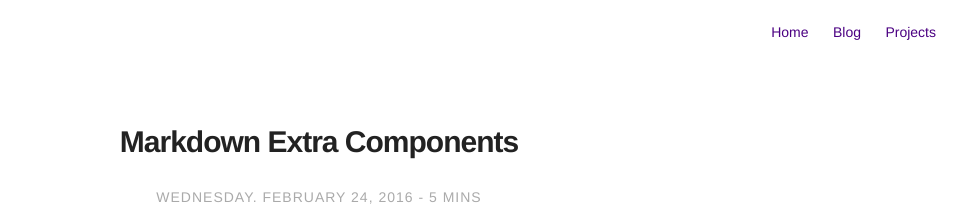
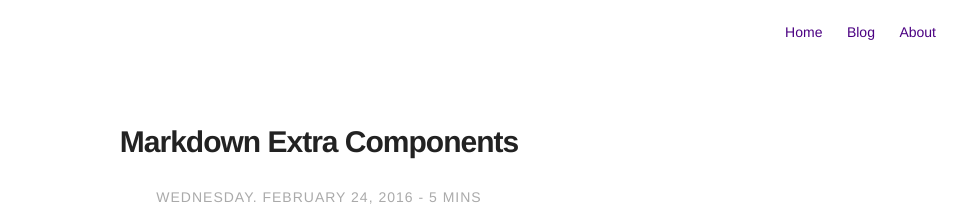
Before and after one commit to mglodack/mglodack.github.io, a Jekyll site: the page built from _posts/2015-02-24-markdown-extra-components.markdown, in a window 1280 px wide and 900 px high. Shown: the top 216 px of the window, without its empty margins (321-1280 px from the left). Built offline with Jekyll 4.4.1, drawn with Linux system fonts in a browser that asks for light colours; comment, search, counter and statistics services are not loaded; some of the changed text lies outside the part shown.

Commit message:
Update _config.yml

```diff
--- a/_config.yml
+++ b/_config.yml
@@ -68,10 +68,10 @@ width: normal
 # paginate_path: "blog/:num/"
 
 # if you don't need projects, comment the *projects* configs below
-projects: true
+projects: false
 
 # if you don't need "about" or "blog", comment them out below
-about: false
+about: true
 blog: true
 
 # do you want to show the "read time" of the posts?
@@ -84,7 +84,7 @@ show-tags: true
 related: true
 
 # show next & prev links in blog post?
-blog-nav-links: false
+blog-nav-links: true
 
 # show author block at the end of a post ?
 show-author: true
```
